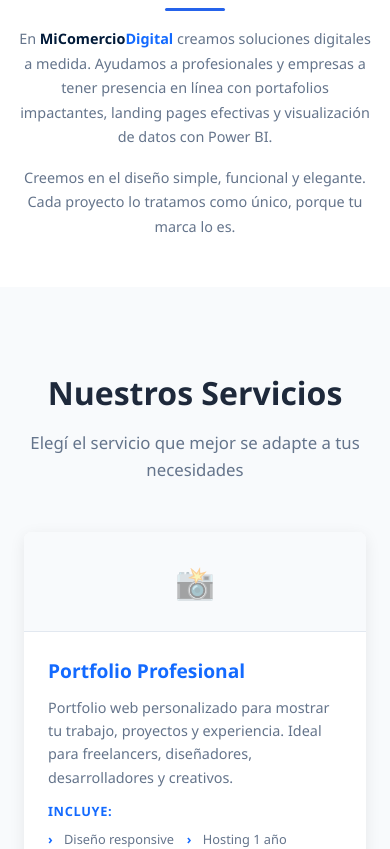
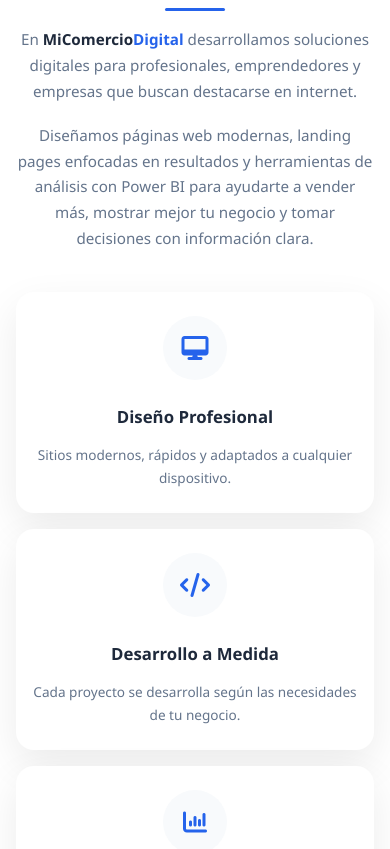
Before and after one commit to santiagodaghero/micomerciodigital, a React (Vite) app: page /#/ in a window 390 px wide. Shown: the part 922-1771 px from the top of the page. Built offline with nearby package versions, Linux system fonts and the light colour scheme.

Commit message:
About: 4 tarjetas descriptivas con iconos y responsive

```diff
--- a/index.html
+++ b/index.html
@@ -5,6 +5,7 @@
     <link rel="icon" type="image/png" href="/favicon.png" />
     <link rel="apple-touch-icon" href="/apple-touch-icon.png" />
     <meta name="viewport" content="width=device-width, initial-scale=1.0" />
+    <link rel="stylesheet" href="https://cdnjs.cloudflare.com/ajax/libs/font-awesome/6.5.1/css/all.min.css" />
     <title>MiComercioDigital — Creación web profesional</title>
   </head>
   <body>
--- a/src/components/About/About.css
+++ b/src/components/About/About.css
@@ -23,18 +23,76 @@
   border-radius: 2px;
 }
 
-.about__content {
-  max-width: 700px;
-  margin: 0 auto;
-  display: flex;
-  flex-direction: column;
-  gap: 1rem;
+.about__text {
+  max-width: 760px;
+  margin: 0 auto 18px;
+  text-align: center;
+  color: var(--text-light);
+  font-size: 1.1rem;
+  line-height: 1.8;
 }
 
-.about__text {
-  font-size: 1.1rem;
+.about__text strong {
+  color: var(--text);
+}
+
+.about__highlight {
+  color: var(--primary);
+}
+
+/* --- CARDS --- */
+.about__grid {
+  margin-top: 3.5rem;
+  display: grid;
+  grid-template-columns: repeat(4, 1fr);
+  gap: 1.5rem;
+}
+
+.about__card {
+  background: var(--bg);
+  border-radius: 18px;
+  padding: 2.2rem 1.75rem;
+  text-align: center;
+  box-shadow: 0 15px 40px rgba(0, 0, 0, 0.08);
+  transition: transform 0.35s, box-shadow 0.35s;
+}
+
+.about__card:hover {
+  transform: translateY(-8px);
+  box-shadow: 0 20px 50px rgba(0, 0, 0, 0.12);
+}
+
+.about__card-icon {
+  width: 82px;
+  height: 82px;
+  margin: 0 auto 1.5rem;
+  border-radius: 50%;
+  display: flex;
+  align-items: center;
+  justify-content: center;
+  background: var(--bg-light);
+  font-size: 2rem;
+  color: var(--primary);
+}
+
+.about__card-title {
+  color: var(--text);
+  font-size: 1.2rem;
+  font-weight: 700;
+  margin-bottom: 0.75rem;
+}
+
+.about__card-desc {
   color: var(--text-light);
-  line-height: 1.8;
+  font-size: 0.95rem;
+  line-height: 1.7;
+}
+
+/* --- RESPONSIVE --- */
+@media (max-width: 900px) {
+  .about__grid {
+    grid-template-columns: repeat(2, 1fr);
+  }
 }
 
 @media (max-width: 768px) {
@@ -51,6 +109,29 @@
     font-size: 0.95rem;
     line-height: 1.7;
   }
+
+  .about__grid {
+    margin-top: 2.5rem;
+    gap: 1rem;
+  }
+
+  .about__card {
+    padding: 1.75rem 1.25rem;
+  }
+
+  .about__card-icon {
+    width: 64px;
+    height: 64px;
+    font-size: 1.5rem;
+  }
+
+  .about__card-title {
+    font-size: 1.05rem;
+  }
+
+  .about__card-desc {
+    font-size: 0.85rem;
+  }
 }
 
 @media (max-width: 500px) {
@@ -58,7 +139,12 @@
     font-size: 1.3rem;
   }
 
-  .about__text {
-    font-size: 0.9rem;
+  .about__grid {
+    grid-template-columns: 1fr;
+    gap: 1rem;
+  }
+
+  .about__card {
+    padding: 1.5rem 1rem;
   }
 }
--- a/src/components/About/About.jsx
+++ b/src/components/About/About.jsx
@@ -7,17 +7,58 @@
       <div className="container">
         <AnimatedSection>
           <h2 className="about__title">Quiénes Somos</h2>
-          <div className="about__content">
-            <p className="about__text">
-              En <strong><span style={{ color: '#011A39' }}>MiComercio</span><span style={{ color: 'var(--accent)' }}>Digital</span></strong> creamos soluciones digitales a medida.
-              Ayudamos a profesionales y empresas a tener presencia en línea
-              con portafolios impactantes, landing pages efectivas y
-              visualización de datos con Power BI.
-            </p>
-            <p className="about__text">
-              Creemos en el diseño simple, funcional y elegante.
-              Cada proyecto lo tratamos como único, porque tu marca lo es.
-            </p>
+
+          <p className="about__text">
+            En <strong>MiComercio<span className="about__highlight">Digital</span></strong> desarrollamos soluciones digitales para
+            profesionales, emprendedores y empresas que buscan destacarse en internet.
+          </p>
+
+          <p className="about__text">
+            Diseñamos páginas web modernas, landing pages enfocadas en resultados y herramientas
+            de análisis con Power BI para ayudarte a vender más, mostrar mejor tu negocio y tomar
+            decisiones con información clara.
+          </p>
+
+          <div className="about__grid">
+            <div className="about__card">
+              <div className="about__card-icon">
+                <i className="fa-solid fa-desktop"></i>
+              </div>
+              <h3 className="about__card-title">Diseño Profesional</h3>
+              <p className="about__card-desc">
+                Sitios modernos, rápidos y adaptados a cualquier dispositivo.
+              </p>
+            </div>
+
+            <div className="about__card">
+              <div className="about__card-icon">
+                <i className="fa-solid fa-code"></i>
+              </div>
+              <h3 className="about__card-title">Desarrollo a Medida</h3>
+              <p className="about__card-desc">
+                Cada proyecto se desarrolla según las necesidades de tu negocio.
+              </p>
+            </div>
+
+            <div className="about__card">
+              <div className="about__card-icon">
+                <i className="fa-solid fa-chart-column"></i>
+              </div>
+              <h3 className="about__card-title">Soluciones Inteligentes</h3>
+              <p className="about__card-desc">
+                Utilizamos tecnología y análisis de datos para ayudarte a crecer.
+              </p>
+            </div>
+
+            <div className="about__card">
+              <div className="about__card-icon">
+                <i className="fa-solid fa-users"></i>
+              </div>
+              <h3 className="about__card-title">Acompañamiento</h3>
+              <p className="about__card-desc">
+                Te acompañamos antes, durante y después de la entrega del proyecto.
+              </p>
+            </div>
           </div>
         </AnimatedSection>
       </div>
```
